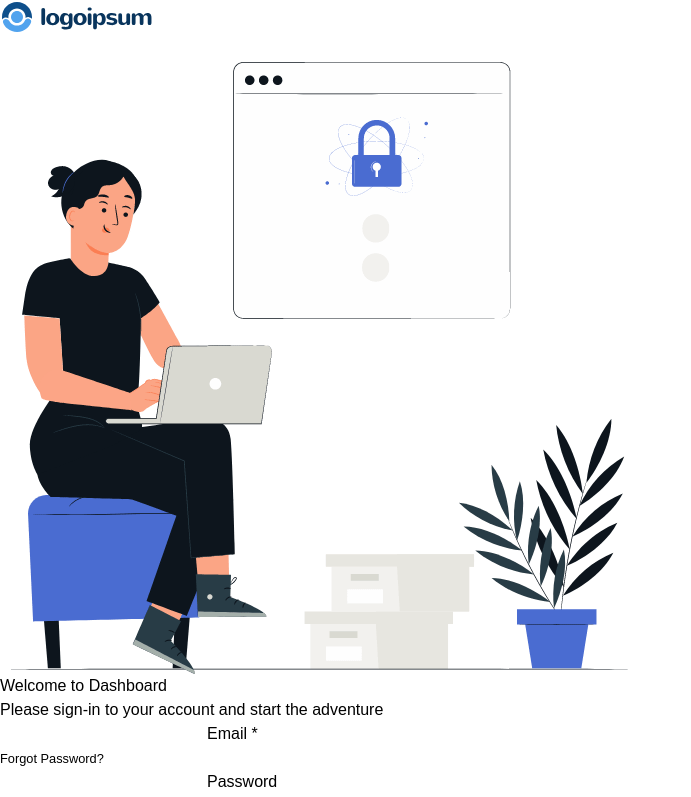
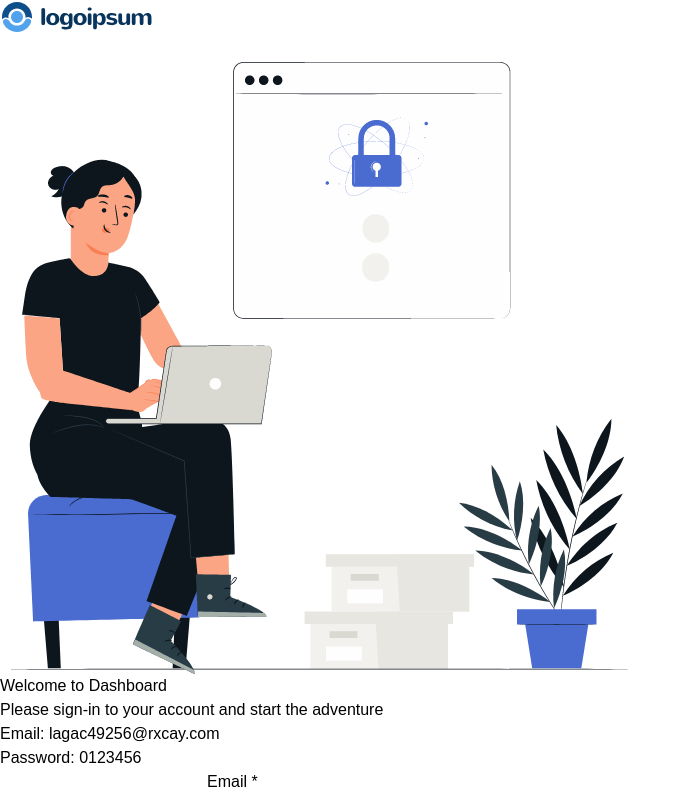
Before and after one commit to devmhimran/data-visualization-dashboard, a React (Create React App) app in the folder data-visualization-dashboard/: page /login in a window 1280 px wide. Shown: the top 797 px of the page, without its empty margins (0-691 px from the left). Built offline with nearby package versions, Linux system fonts and the light colour scheme; what @material-tailwind/react would draw is missing.

Commit message:
Update Display Name & Login & Registration

```diff
--- a/data-visualization-dashboard/src/Components/HeaderNav/HeaderNav.js
+++ b/data-visualization-dashboard/src/Components/HeaderNav/HeaderNav.js
@@ -23,6 +23,7 @@ const HeaderNav = () => {
     const handleLogout = () => {
         signOut(auth);
       };
+      console.log(user.displayName)
     return (
         <div className="header__nav">
             <div className="card shadow rounded py-2 px-3">
@@ -41,7 +42,7 @@ const HeaderNav = () => {
                         <div className="header__container__right">
                             <div className="flex">
                                 <div className="avatar__name text-right mr-4">
-                                    <h1 className='font-semibold text-base '>John Doe</h1>
+                                    <h1 className='font-semibold text-base '>{user.displayName}</h1>
                                     <p className='text-xs text-gray-500'>Admin</p>
                                 </div>
                                 <div className="avatar__main">
--- a/data-visualization-dashboard/src/Components/Login/Login.js
+++ b/data-visualization-dashboard/src/Components/Login/Login.js
@@ -48,6 +48,10 @@ const Login = () => {
                         <CardBody className="text-center text-left">
                             <h1 className='text-xl font-semibold mb-3'>Welcome to Dashboard</h1>
                             <p className='py-3'>Please sign-in to your account and start the adventure</p>
+                            <div className="alert__msg bg-yellow-200 p-2 my-3 rounded">
+                                <p className='text-sm'>Email: lagac49256@rxcay.com</p>
+                                <p className='text-sm'>Password: 0123456</p>
+                            </div>
                             <form onSubmit={handleLoginSubmit}>
                                 <div className='py-2'>
                                     <Input size="md" label="Email" type="email" name='email' required />
--- a/data-visualization-dashboard/src/Components/Registration/Registration.js
+++ b/data-visualization-dashboard/src/Components/Registration/Registration.js
@@ -16,12 +16,12 @@ const Registration = () => {
     const [updateProfile, updating, error] = useUpdateProfile(auth);
     const [mainUser, userLoading, userError] = useAuthState(auth);
     const location = useLocation();
-    let loginError;
+    let signUpErrorMsg;
     let from = location.state?.from?.pathname || "/";
     const navigate = useNavigate();
 
     if (signUpError) {
-        loginError = error.message;
+        signUpErrorMsg = signUpError.message;
     }
     if(user){
         navigate(from, {replace:true});
@@ -67,6 +67,9 @@ const Registration = () => {
                                 <div className='py-2'>
                                     <Input size="md" label="Password" name='password' type='password'/>
                                 </div>
+                                <div className="error__msg">
+                                    <small className='text-red-500'>{signUpErrorMsg}</small>
+                                </div>
                                 <div className='py-2'>
                                     <Button className='font-medium' fullWidth type='submit'>Sign up</Button>
                                 </div>
```
